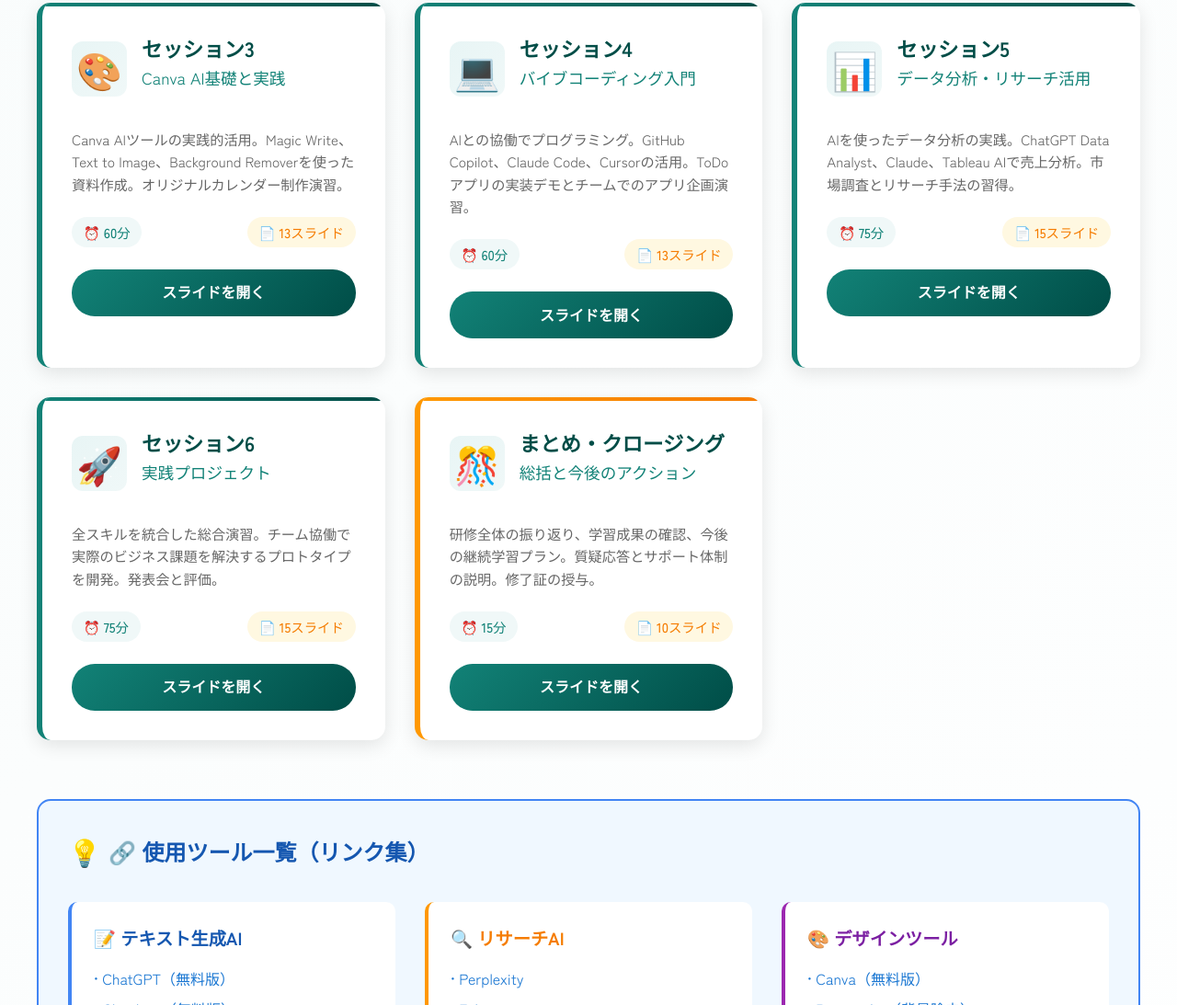
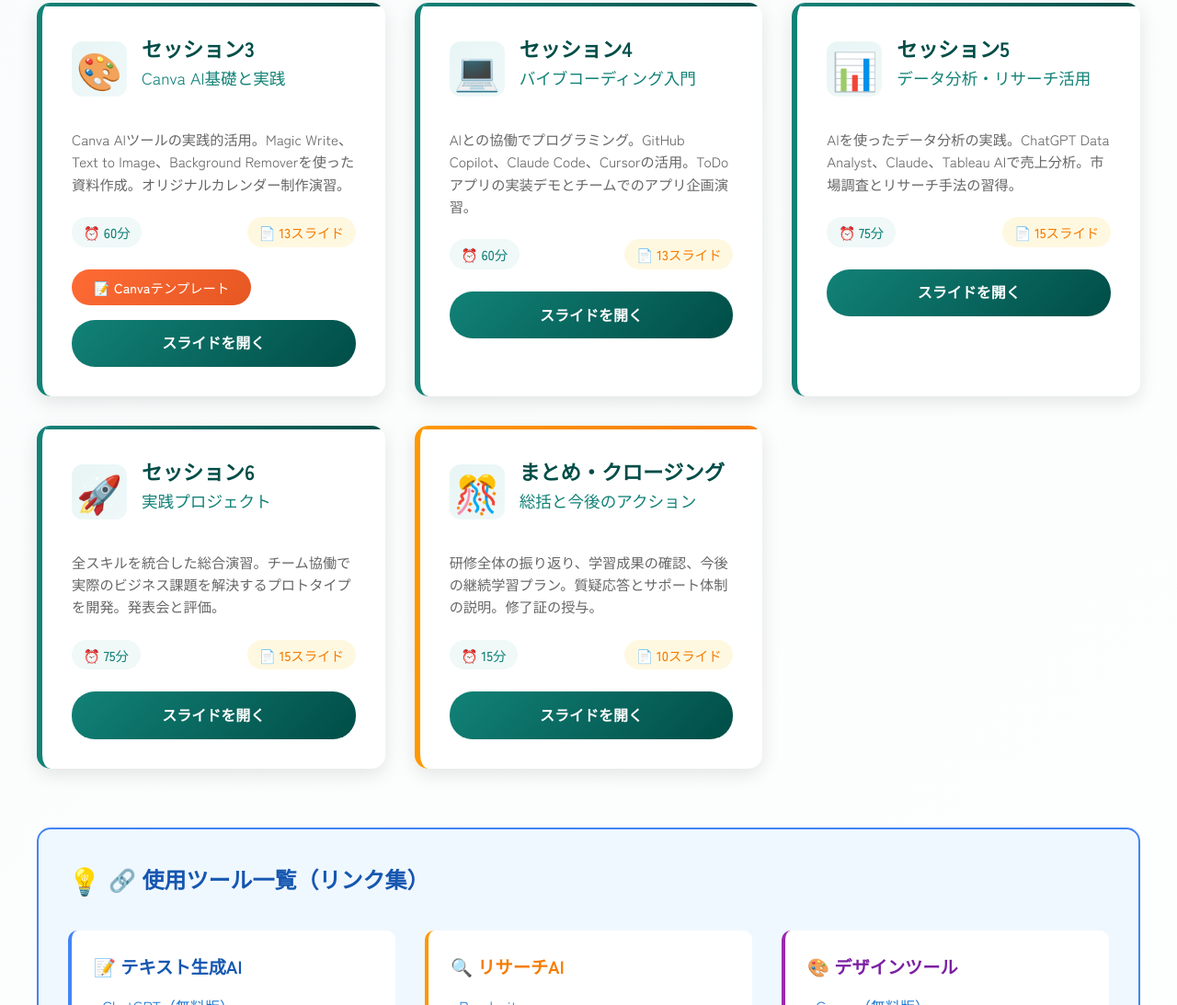
Before and after one commit to kon39000/ai-training-slides, a website: page slides/index.html in a window 1280 px wide. Shown: the part 1486-2579 px from the top of the page at 92% size. Drawn offline with Linux system fonts and the light colour scheme.

Commit message:
Add Canva template link to session 3 in index page

```diff
--- a/slides/index.html
+++ b/slides/index.html
@@ -187,6 +187,24 @@
             background: linear-gradient(135deg, #004D47, #128277);
             transform: translateY(-2px);
             box-shadow: 0 5px 15px rgba(18, 130, 119, 0.3);
+        }
+
+        .template-link {
+            display: inline-block;
+            background: linear-gradient(135deg, #ff6b35, #e55722);
+            color: white;
+            padding: 0.5rem 1.5rem;
+            text-decoration: none;
+            border-radius: 20px;
+            font-weight: 500;
+            font-size: 0.9rem;
+            transition: all 0.3s ease;
+        }
+
+        .template-link:hover {
+            background: linear-gradient(135deg, #e55722, #d84315);
+            transform: translateY(-1px);
+            box-shadow: 0 3px 10px rgba(255, 107, 53, 0.3);
         }
 
         .opening-card {
@@ -445,6 +463,9 @@
                     <span class="session-duration">⏰ 60分</span>
                     <span class="session-slides">📄 13スライド</span>
                 </div>
+                <div class="session-links" style="margin: 1rem 0;">
+                    <a href="https://www.canva.com/design/DAGyMyNQq6Y/ferrRoCIoZrjLDSKpWmjeQ/edit?utm_content=DAGyMyNQq6Y&utm_campaign=designshare&utm_medium=link2&utm_source=sharebutton" target="_blank" class="template-link">📝 Canvaテンプレート</a>
+                </div>
                 <a href="session3-canva-ai.html" class="session-button">スライドを開く</a>
             </div>
 
```
